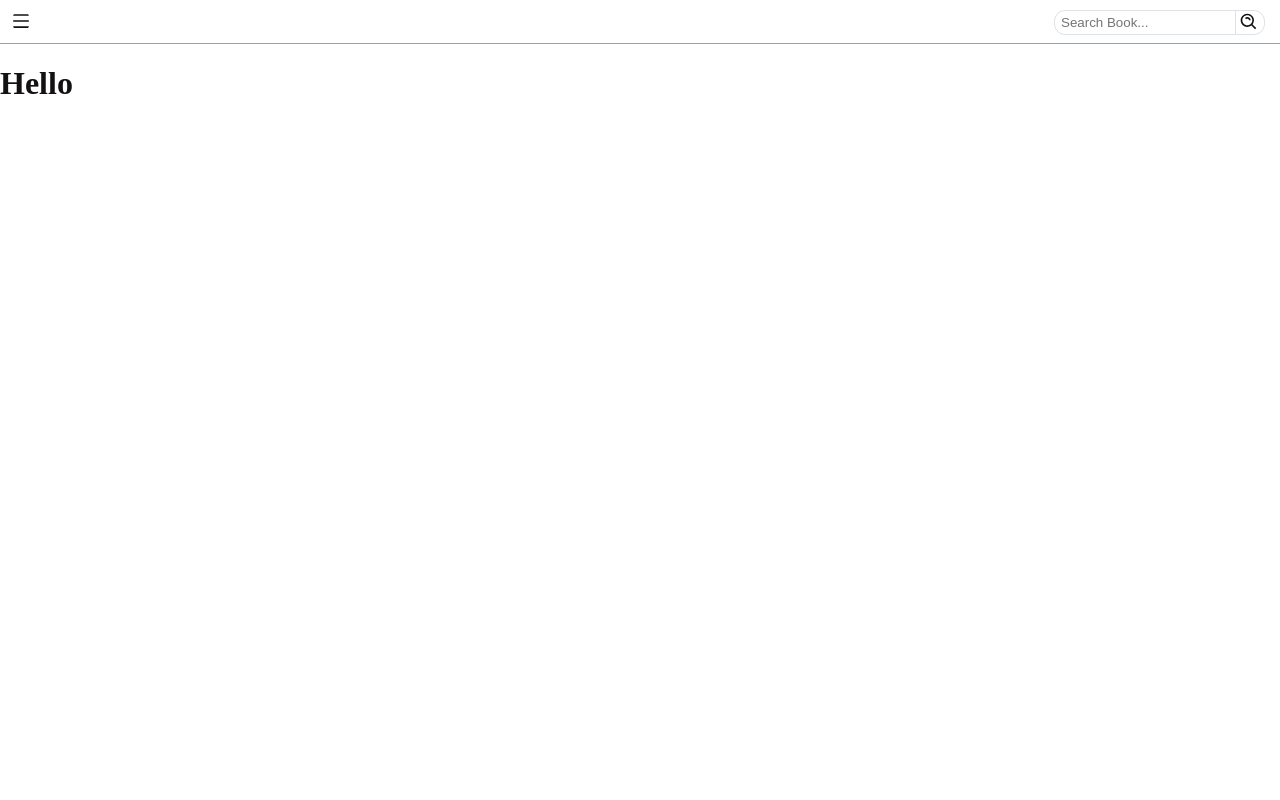
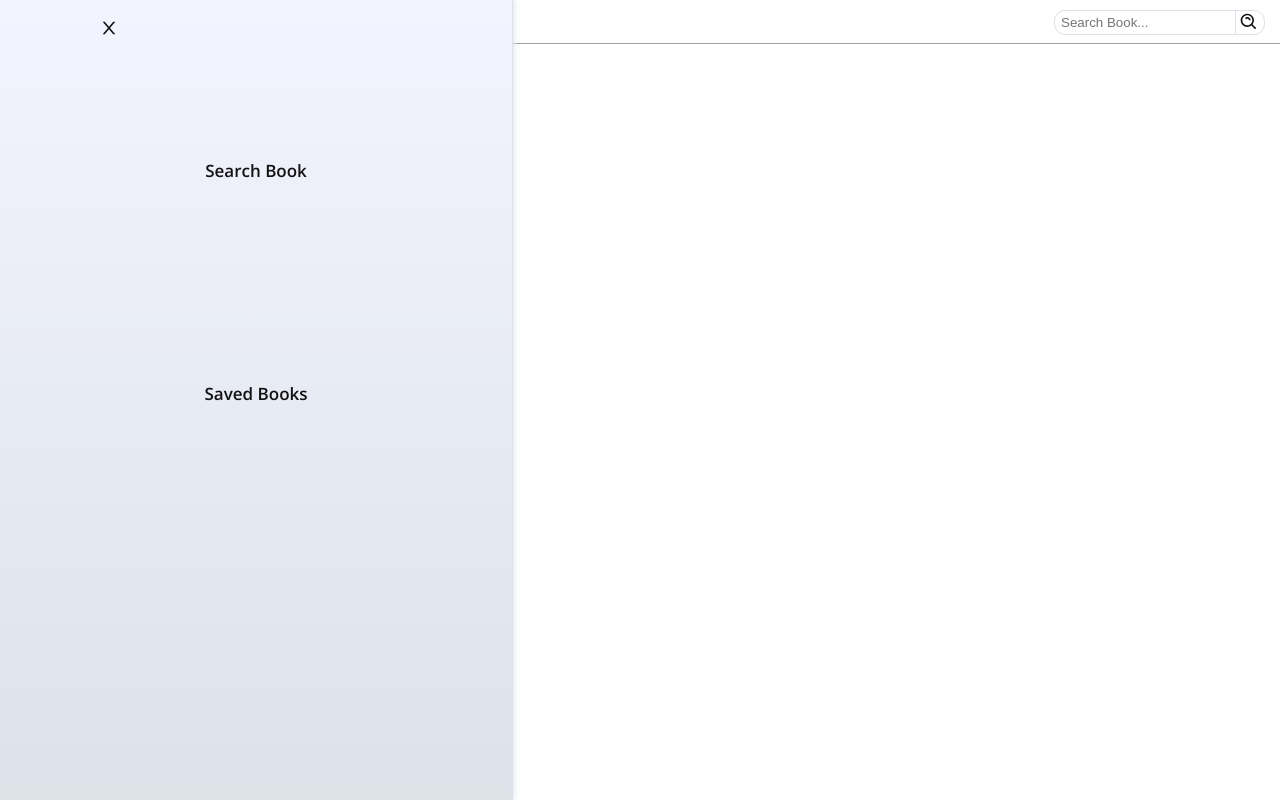
Before and after one commit to Rio0628/book-finder, a React (Create React App) app: page / in a window 1280 px wide. Built offline with nearby package versions, Linux system fonts and the light colour scheme; a web font is replaced by a local one.

Commit message:
Created Element
- Created the sidebar element that will allow an user to change between saved books and the search books view.

```diff
--- a/src/App.js
+++ b/src/App.js
@@ -1,6 +1,7 @@
 import React, { Component } from 'react';
 import Axios from 'axios';
 import { AiOutlineMenu } from 'react-icons/ai'
+import { AiOutlineClose } from 'react-icons/ai'
 import { BiSearchAlt } from 'react-icons/bi'
 
 class App extends Component {
@@ -10,6 +11,7 @@ class App extends Component {
 
     return (
       <div className="container">
+
         <div className='nav-barCntr'>
           <AiOutlineMenu className='sidebarBtn'/>
 
@@ -22,6 +24,15 @@ class App extends Component {
         </div>
 
         <h1>Hello</h1>
+
+        <div className='sidebar'>
+          <AiOutlineClose className='sidebarBtnOpen'/>
+
+          <div className='categoriesCntr'>
+            <p className='category'>Search Book</p>
+            <p className='category'>Saved Books</p>
+          </div>
+        </div>
       </div>
     );
   }
--- a/src/index.css
+++ b/src/index.css
@@ -2,6 +2,7 @@
 
 body {
   margin: 0;
+  font-family: 'Open Sans';
 }
 
 .container {
@@ -77,13 +78,59 @@ body {
   background: #dde1e8;
 }
 
-/*     <div className="container">
-        <div className='nav-barCntr'>
-          <AiOutlineMenu className='sidebarBtn'/>
+/* -- SIDEBAR STYLES -- */
 
-          <BiSearchAlt className='searchBtnCls'/>
+.sidebar {
+  position: relative;
+  bottom: 8.1rem;
+  width: 40%;
+  height: 100vh;
+  background: linear-gradient( #f2f5ff, #dde1e8);
+  box-shadow: 2px 0px 6px #dde1e8;
+  outline: 1px solid #dde1e8;
+}
 
-          <div className='searchbarCntr'>
-            <input className='searchbar' placeholder='Search Book...'></input>
-            <BiSearchAlt className='searchBtnOpen'/>
-          </div> */
+.sidebarBtnOpen {
+  position: relative;
+  left: 6rem;
+  top: 1rem;
+  font-size: 20px;
+  /* outline: 1px solid black; */
+  padding: 3px;
+  border-radius: 50%;
+  cursor: pointer;
+}
+
+.sidebarBtnOpen:hover {
+  background: #dde1e8;
+  transition: .125s ease-in-out;
+}
+
+.sidebarBtnOpen:active {
+  background: none;
+  outline: 1px solid #dde1e8;
+  transition: .2s ease-in-out;;
+}
+
+.categoriesCntr {
+  position: relative;
+  top: 7rem;
+  height: 35%;
+  display: flex;
+  flex-direction: column;
+  justify-content: space-between;
+  align-items: center;
+  text-align: center;
+  /* outline: 1px solid red; */
+
+}
+
+.category {
+  font-size: 17px;
+  font-weight: 600;
+  cursor: pointer;
+}
+
+.category:hover {
+  text-decoration: underline;
+}
```
